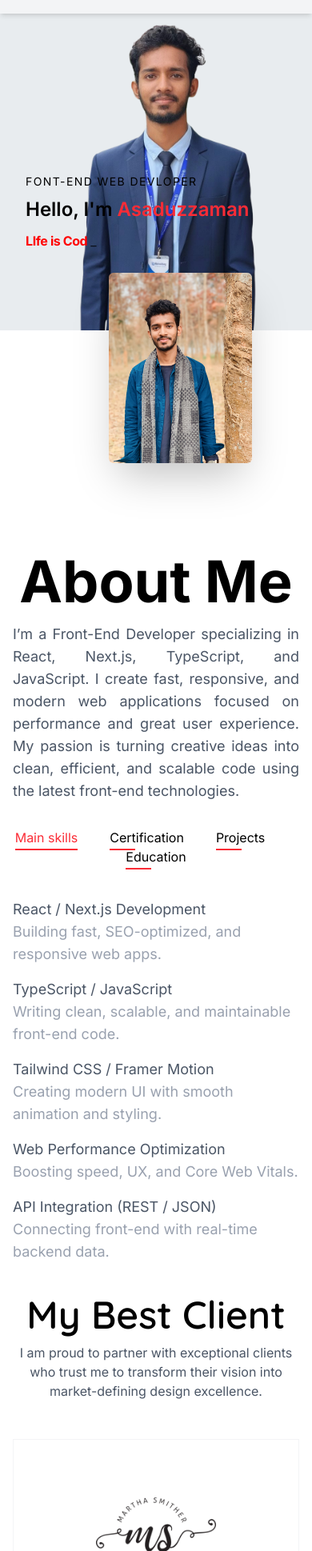
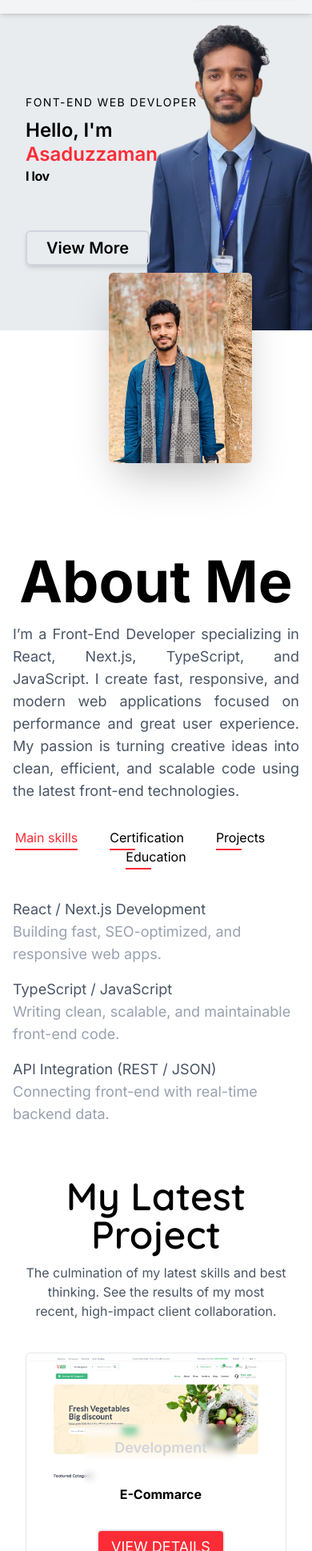
Before and after one commit to asaduzzaman8316/portfolio-next-ts, a Next.js app: page / in a window 390 px wide. Shown: the part 61-2000 px from the top of the page at 80% size. Built offline with nearby package versions, Linux system fonts and the light colour scheme.

Commit message:
fix some problem

```diff
--- a/app/components/Client/ClientCard.tsx
+++ /dev/null
@@ -1,26 +0,0 @@
-import Image from 'next/image'
-const cardlink = ['/brand-01.png','/brand-02.png', '/brand-03.png', '/brand-04.png', '/brand-05.png', '/brand-06.png']
-function ClientCard() {
-
-  return (
-    <div className='grid lg:grid-cols-3 gap-4 mt-12 '>
-      {
-        cardlink.map((item, idx)=>(
-            <div key={idx}
-            className='border group flex duration-200 transition-all p-14 ease-in-out justify-center items-center  border-gray-100 h-60 hover:scale-105 hover:rounded-lg hover:bg-[#F9004D]'
-            >
-                <Image
-                className='lg:opacity-70 group-hover:invert transition-all ease-in-out  duration-200  group-hover:brightness-0   group-hover:opacity-100 '
-                width={150}
-                height={100}
-                src={item}
-                alt='brand logo'
-                />
-            </div>
-        ))
-      }
-    </div>
-  )
-}
-
-export default ClientCard
--- a/app/components/Client/My_Clien.tsx
+++ /dev/null
@@ -1,14 +0,0 @@
-import React from 'react'
-import ClienHeading from './ClienHeading'
-import ClientCard from './ClientCard'
-
-function My_Clien() {
-    return (
-        <div className='lg:w-[70%] px-4 lg:px-0 pt-10 mx-auto'>
-            <ClienHeading title='My Best Client' desc='I am proud to partner with exceptional clients who trust me to transform their vision into market-defining design excellence.' />
-            <ClientCard />
-        </div>
-    )
-}
-
-export default My_Clien
--- a/app/components/Hero/Hero.tsx
+++ b/app/components/Hero/Hero.tsx
@@ -1,31 +1,39 @@
 import Image from "next/image"
 import TextType from "../Animation/TextType"
+import Link from "next/link"
 
 const Hero = () => {
   return (
     <div className='bg-image  bg-no-repeat bg-cover object-cover bg-[#E8ECEF]'>
       <div className="container relative  overflow-hidden px-4 mx-auto 2xl:px-0">
         <Image
-          className="  h-auto w-auto 2xl:translate-x-3/4"
+          className="  h-auto w-auto translate-x-20 2xl:translate-x-3/4"
           width={800}
           height={800}
           src={'/heroimage1.png'}
           alt="hero image , Asaduzzaman8316, asaduzzaman8316"
         />
-        <div data-speed='0.8' className="absolute z-10 top-2/4  lg:top-1/2 lg:-translate-y-1/2 md:top-2/4 w-full px-4 ">
-          <div className='flex flex-col justify-center'>
+        <div  className="absolute z-10 top-1/4  lg:top-1/2 lg:-translate-y-1/2 md:top-2/4 w-full px-4 ">
+          <div className='flex flex-col justify-center mb-16'>
             <h1 className='text-sm sm:text-base md:text-lg lg:text-xl tracking-widest uppercase leading-6 sm:leading-8'>Font-End Web Devloper</h1>
             <div className="flex flex-col lg:flex-row gap-3 sm:gap-4 md:gap-5 mt-2 sm:mt-3 md:mt-4">
-              <h1 className='text-2xl sm:text-3xl md:text-4xl lg:text-5xl 2xl:text-7xl font-semibold leading-tight'>Hello, I&apos;m <span className='text-red-500'>Asaduzzaman</span></h1>
-              <TextType
-                text={["LIfe is Coding", "", ""]}
-                typingSpeed={75}
-                pauseDuration={1500}
-                showCursor={true}
-                cursorCharacter="_"
-                textColors={['red']}
-              />
+              <h1 className='text-2xl sm:text-3xl md:text-4xl lg:text-5xl 2xl:text-7xl font-semibold leading-tight'>Hello, I&apos;m <br /> <span className='text-red-500'>Asaduzzaman</span></h1>
+
+
             </div>
+            <TextType
+              text={["Codeing is Life", "I love Codeing", ""]}
+              typingSpeed={200}
+              pauseDuration={2000}
+              showCursor={true}
+              cursorCharacter="_"
+              textColors={['black']}
+            />
+          </div>
+          <div className="hover:-translate-y-1  duration-500 lg:w-[14%]">
+            <Link href={'#about'}
+              className="hover:bg-red-600 border-2 border-gray-300  shadow-md duration-500 hover:border-red-600  hover:text-white text-xl font-semibold px-6 py-2 rounded-md "
+            >View More</Link>
           </div>
         </div>
       </div>
--- a/app/components/Project/Project.tsx
+++ b/app/components/Project/Project.tsx
@@ -4,7 +4,7 @@ import ProjectCard from './ProjectCard'
 
 export default function Project() {
     return (
-        <div className='py-16 container mx-auto'>
+        <div id='project' className='py-16 px-8 container mx-auto'>
             <ClienHeading title='My Latest Project' desc='The culmination of my latest skills and best thinking. See the results of my most recent, high-impact client collaboration.' />
 
             <ProjectCard />
--- a/app/components/Project/ProjectCard.tsx
+++ b/app/components/Project/ProjectCard.tsx
@@ -39,17 +39,17 @@ function ProjectCard() {
         <div className='grid lg:grid-cols-3 items-center justify-center  lg:justify-between gap-10 mt-10 lg:translate-x-6'>
             {
                 card.map((item, idx) => (
-                    <div key={idx} className='relative'>
-                        <div className='h-100 rounded-lg  hover:scale-110 duration-500 overflow-hidden' >
+                    <div key={idx} className='relative border border-gray-200 lg:border-none rounded-md'>
+                        <div className='h-80 lg:h-100 rounded-lg  hover:scale-110 duration-500 overflow-hidden object-cover p-1' >
                             <Image
-                                className='rounded-lg hover:blur-none blur-xs'
+                                className='rounded-lg object-cover'
                                 width={400}
                                 height={100}
                                 src={item.src}
                                 alt=''
                             />
                         </div>
-                        <div className={`absolute ${idx === 5 || idx === 0 ? 'text-black' : 'text-white'} bottom-10 space-y-8 p-4 text-center rounded-lg left-28  bg-white/10 backdrop-blur-xs`}>
+                        <div className={`absolute ${idx === 5 || idx === 0 ? 'text-black' : 'text-white'} bottom-10 space-y-8 p-4 text-center rounded-lg lg:left-28  bg-white/10 backdrop-blur-xs left-18`}>
                             <p className='text-lg text-gray-300 font-semibold'>Development</p>
                             <h1 className='font-bold'>{item.title}</h1>
                             <a target='_blank' href={item.link}><Button title='view details' /></a>
--- a/app/components/contact/Contact.tsx
+++ b/app/components/contact/Contact.tsx
@@ -4,15 +4,15 @@ import Image from 'next/image'
 
 function Contact() {
     return (
-        <div className='flex flex-col lg:flex-row  justify-between px-4 lg:px-0 items-center container mx-auto'>
-            <div className='lg:w-[50%]'>
+        <div id='contact' className='flex flex-col lg:flex-row  justify-center px-4 lg:px-0 items-center container mx-auto'>
+            <div className='lg:w-[40%]'>
                 <ContactForm />
             </div>
-            <div className='lg:w-[50%]  flex items-center justify-end'>
+            <div className='lg:w-[30%]  flex items-center justify-end'>
                 <Image
                     className='rounded-lg shadow-lg'
-                    width={700}
-                    height={200}
+                    width={400}
+                    height={400}
                     src={'/image4.jpg'}
                     alt='about image, asaduzzaman asaduzzaman8316'
                 />
--- a/app/components/share/AboutMe.tsx
+++ b/app/components/share/AboutMe.tsx
@@ -13,14 +13,6 @@ const AboutMe = () => {
         {
             name: "TypeScript / JavaScript",
             desc: "Writing clean, scalable, and maintainable front-end code."
-        },
-        {
-            name: "Tailwind CSS / Framer Motion",
-            desc: 'Creating modern UI with smooth animation and styling.'
-        },
-        {
-            name: "Web Performance Optimization",
-            desc: 'Boosting speed, UX, and Core Web Vitals.'
         },
         {
             name: 'API Integration (REST / JSON)',
@@ -83,7 +75,7 @@ const AboutMe = () => {
     })
 
     return (
-        <div className='flex flex-col lg:flex-row lg:gap-24 px-4 mx-auto lg:h-[700px] container 2xl:px-0'>
+        <div id='about' className='flex flex-col lg:flex-row lg:gap-24 px-4 mx-auto lg:h-[500px] container 2xl:px-0'>
             <div className='2xl:w-3/12 lg:w-4/12 w-6/12  -translate-y-28 lg:translate-x-0 translate-x-30'>
                 <Image
                     className='rounded-md shadow-2xl'
@@ -100,7 +92,7 @@ const AboutMe = () => {
                     <p className='text-gray-600 text-lg text-justify
                     '>I’m a Front-End Developer specializing in React, Next.js, TypeScript, and JavaScript. I create fast, responsive, and modern web applications focused on performance and great user experience. My passion is turning creative ideas into clean, efficient, and scalable code using the latest front-end technologies.</p>
                 </div>
-                <div className='space-x-10 lg:text-start text-center lg:text-xl 2xl:text-2xl'>
+                <div className='space-x-10 lg:text-start  text-center lg:text-xl 2xl:text-2xl'>
                     {
                         btns.map((btn, idx) => (
                             <button
--- a/app/components/share/NavMenu.tsx
+++ b/app/components/share/NavMenu.tsx
@@ -13,20 +13,20 @@ const NavMenu = () => {
             navlink: '/'
         },
         {
-            name: "Service",
-            navlink: '/service'
+            name: "Project",
+            navlink: '#project'
         },
         {
             name: "About",
-            navlink: "/about"
+            navlink: "#about"
         },
         {
             name: "Blogs",
-            navlink: "/blogs"
+            navlink: "#blogs"
         },
         {
             name: "Contact",
-            navlink: "/contact"
+            navlink: "#contact"
         },
 
     ]
@@ -60,7 +60,9 @@ const NavMenu = () => {
                         <div className='hidden md:block'>
                             <Social />
                         </div>
-                        <Button title='Download Cv' />
+                        <div className=''>
+                            <a href="/resume.pdf" download className='inline-block text-center hover:bg-red-600 px-4 py-1.5 rounded-md border-gray-200 border-2 shadow-sm duration-500 hover:-translate-y-1 hover:text-white bg-red-500 text-white'>Download Cv</a>
+                        </div>
                     </div>
                 </div>
             </div>
--- a/app/contact/page.tsx
+++ /dev/null
@@ -1,11 +0,0 @@
-import React from 'react'
-
-const page = () => {
-    return (
-        <div>
-            i am contact
-        </div>
-    )
-}
-
-export default page
--- a/app/page.tsx
+++ b/app/page.tsx
@@ -2,7 +2,6 @@
 import React from 'react'
 import Hero from './components/Hero/Hero'
 import AboutMe from './components/share/AboutMe'
-import My_Clien from './components/Client/My_Clien'
 import Project from './components/Project/Project'
 import Contact from './components/contact/Contact'
 
@@ -12,7 +11,6 @@ const page = () => {
       <Hero />
       <div className='mt-10 '>
         <AboutMe />
-        <My_Clien />
         <Project />
         <Contact />
       </div>
```
Also changed, not shown: 1 other file (tests, documents, lock files or other folders).
